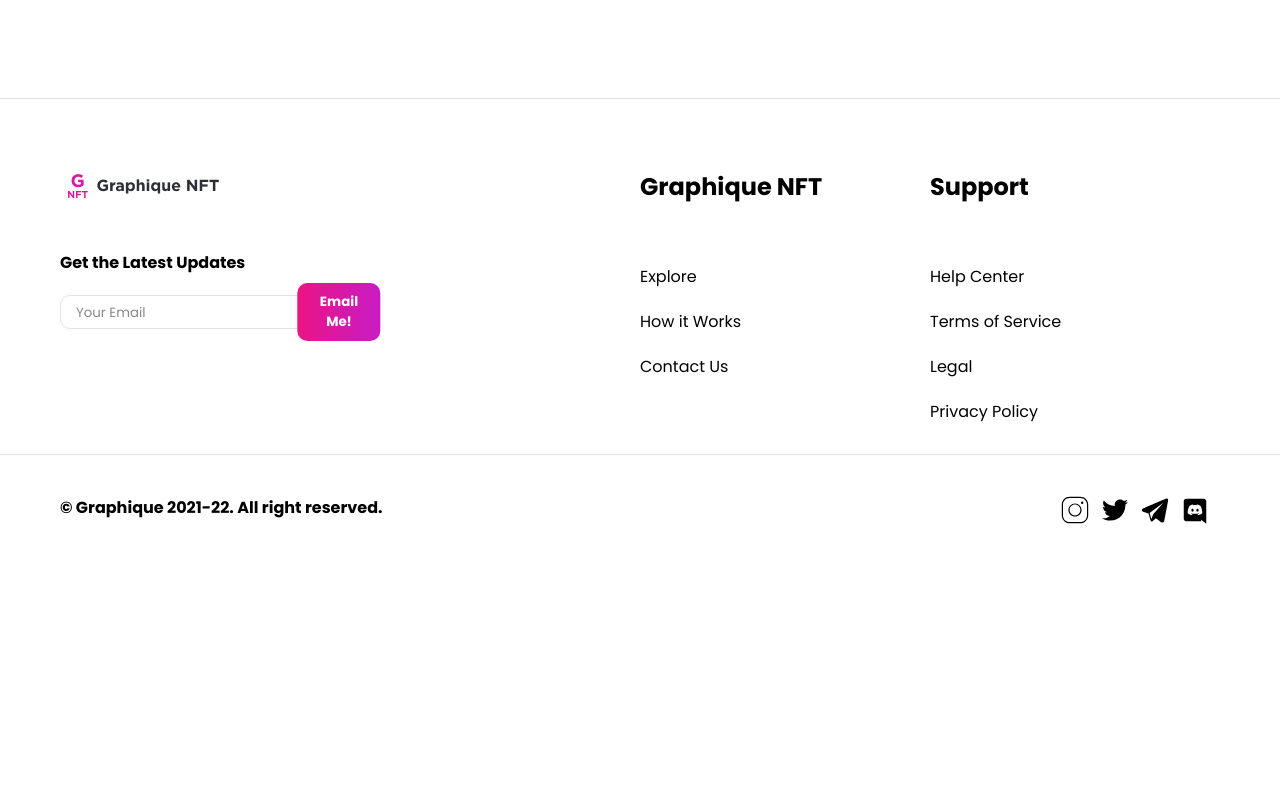
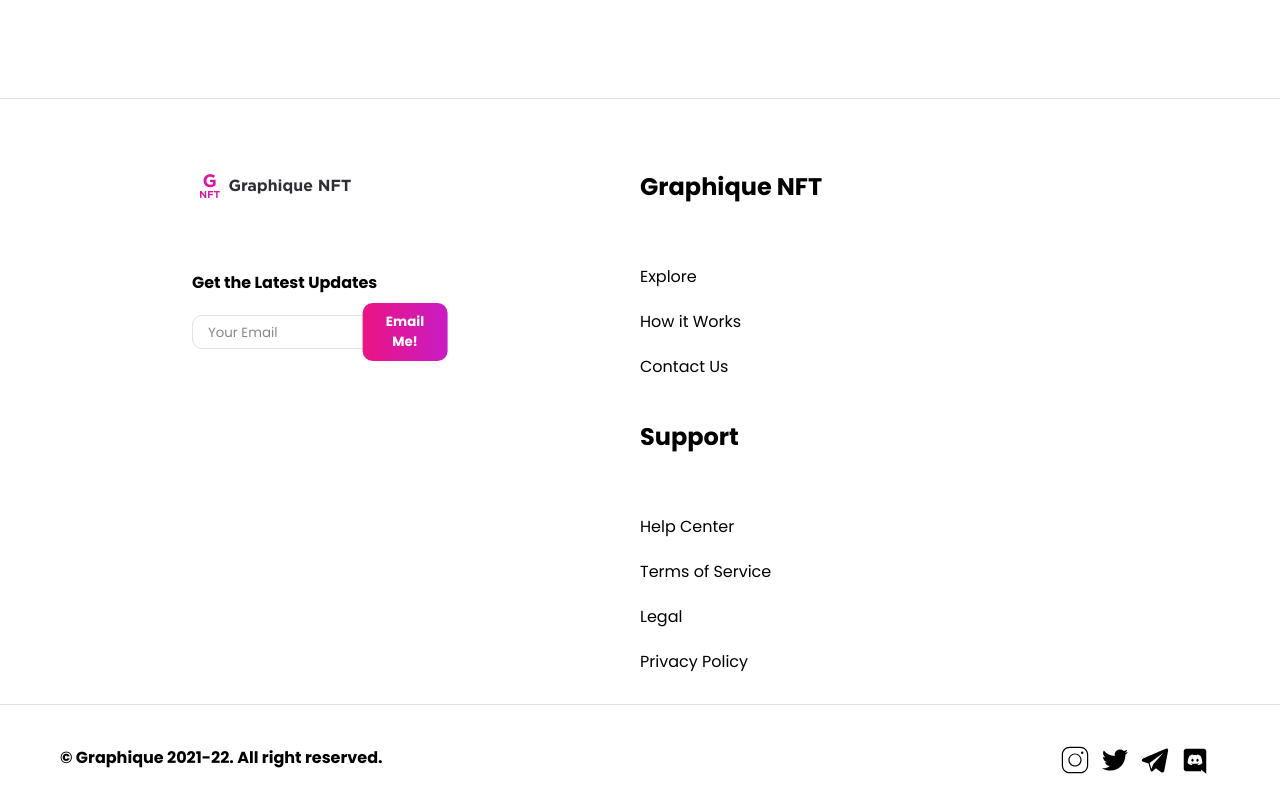
Before and after one commit to ankit-rawani/DesCode, a React (Create React App) app: page / in a window 1280 px wide. Shown: the part 2055-2845 px from the top of the page. Before the commit the page ends 2595 px from the top, so only its background shows below. Built offline with nearby package versions, Linux system fonts and the light colour scheme.

Commit message:
FooterFInallll

```diff
--- a/src/components/footer/Footer.module.css
+++ b/src/components/footer/Footer.module.css
@@ -11,7 +11,7 @@
 
   }
 .footerWrapper{
-    padding: 0px 60px;
+    padding: 0px 15%;
     display: flex;
     flex-direction: row;
     justify-content: center;
@@ -97,6 +97,7 @@
     }
 
 .footerImage {
+    margin-bottom: 20px;
     margin-left: auto;
     margin-right: auto;
 }
@@ -157,11 +158,13 @@
     top: 50%;
     left: 100%;
     transform: translate(-50%, -50%);
-    width: 30%;
+    width: 40%;
 }
 
 .footerEmailHead{
     font-weight: bold;
+    margin-top: 0px;
+    padding-top: 0px;
     margin-bottom: 20px;
     font-size: 16px;
 }
```
